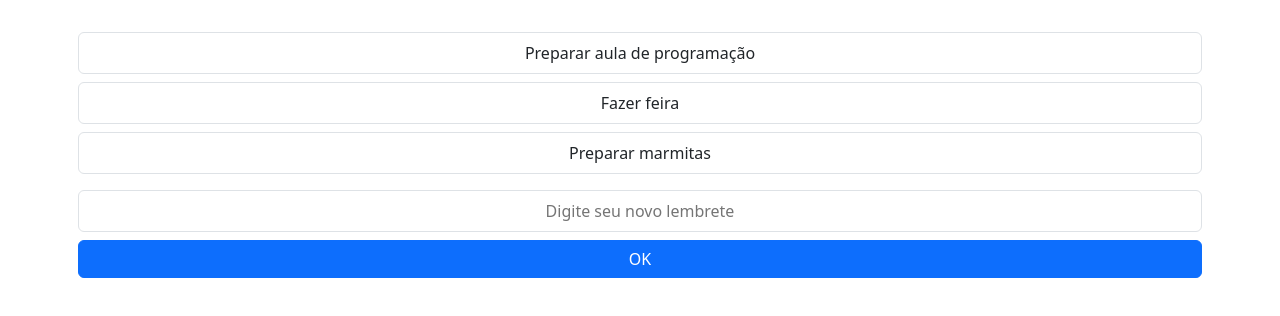
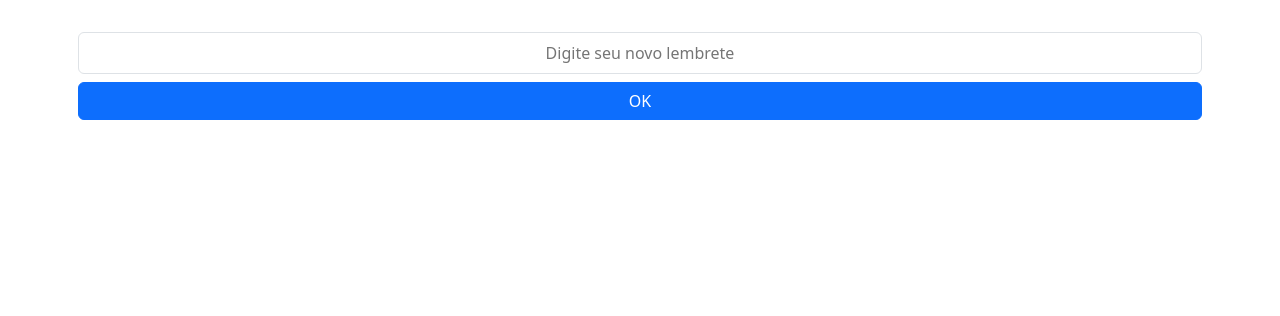
Before and after one commit to liamatsubara/pdmn_p1, a React (Vite) app: page / in a window 1280 px wide. Shown: the top 316 px of the page. Built offline with nearby package versions, Linux system fonts and the light colour scheme.

Commit message:
feat(p1): exibe lista real

```diff
--- a/src/App.jsx
+++ b/src/App.jsx
@@ -1,15 +1,35 @@
+import React from "react"
 import LembreteEntrada from "./LembreteEntrada"
 import LembreteLista from "./LembreteLista"
 
-const App = () => {
-  return (
-    <div className="container px-2 mt-4">
+class App extends React.Component {
 
-      <LembreteLista/>
-      <LembreteEntrada/>
+  constructor(props) {
+    super(props)
 
-    </div>
-  )
+    this.state = {
+      lembretes: [],
+    }
+  }
+
+  addLembrete = (lembrete) => {
+    const novoLembrete = {texto: lembrete}
+
+    const novosLembretes = [...this.state.lembretes]
+    novosLembretes.push(novoLembrete)
+
+    this.setState({lembretes: novosLembretes})
+  }
+
+  render() {
+    return (
+      <div className="container px-2 mt-4">
+        <LembreteLista
+          lembretes={this.state.lembretes}/>
+        <LembreteEntrada onAddLembrete={this.addLembrete}/>
+      </div>
+    )
+  }
 }
 
 export default App
--- a/src/LembreteEntrada.jsx
+++ b/src/LembreteEntrada.jsx
@@ -1,4 +1,27 @@
-const LembreteEntrada = () => {
+import React from "react"
+
+class LembreteEntrada extends React.Component {
+
+    constructor(props) {
+        super(props)
+        this.state = {
+            inputValue: ''
+        }
+    }
+
+    handleInputChange = (e) => {
+        this.setState({ inputValue: e.target.value })
+    }
+
+    aoClicar = () => {
+        if (this.state.inputValue.trim() !== '') {
+            this.props.onAddLembrete(this.state.inputValue);
+            this.setState({ inputValue: '' });
+        }
+    }
+
+
+    render() {
         return (
             <div>
                 {/* input */}
@@ -8,7 +31,11 @@ const LembreteEntrada = () => {
                             type="text"
                             id="lembrete"
                             className="flex-grow-1 text-center border rounded py-2"
-                placeholder="Digite seu novo lembrete"/>
+                            placeholder="Digite seu novo lembrete"
+                            value={this.state.inputValue}
+                            onChange={this.handleInputChange}
+                        />
+
                     </div>
                 </div>
 
@@ -17,7 +44,8 @@ const LembreteEntrada = () => {
                     <div className="col-12 d-flex">
                         <button
                             type="button"
-                className="btn btn-primary flex-grow-1">
+                            className="btn btn-primary flex-grow-1"
+                            onClick={this.aoClicar}>
                             OK
                         </button>
                     </div>
@@ -25,5 +53,6 @@ const LembreteEntrada = () => {
             </div>
         )
     }
+}
 
 export default LembreteEntrada
--- a/src/LembreteLista.jsx
+++ b/src/LembreteLista.jsx
@@ -1,23 +1,25 @@
-const LembreteLista = () => {
+import React from "react"
+
+class LembreteLista extends React.Component {
+
+  render() {
+
+    const lembretes = this.props.lembretes
+
     return (
       <div>
         <div className="row">
+          {lembretes.map(lembrete => (
             <div className="col-12 text-center">
               <div className="border rounded my-2">
-                    <p className="m-2">
-                        Preparar aula de programação</p>
-                </div>
-                <div className="border rounded my-2">
-                    <p className="m-2">
-                        Fazer feira</p>
-                </div>
-                <div className="border rounded my-2">
-                    <p className="m-2">Preparar marmitas</p>
+                <p className="m-2">{lembrete.texto}</p>
               </div>
             </div>
+          ))}
         </div>
       </div>
     )
   }
+}
 
 export default LembreteLista
```
Lines whose indentation alone changed are shown as unchanged.
